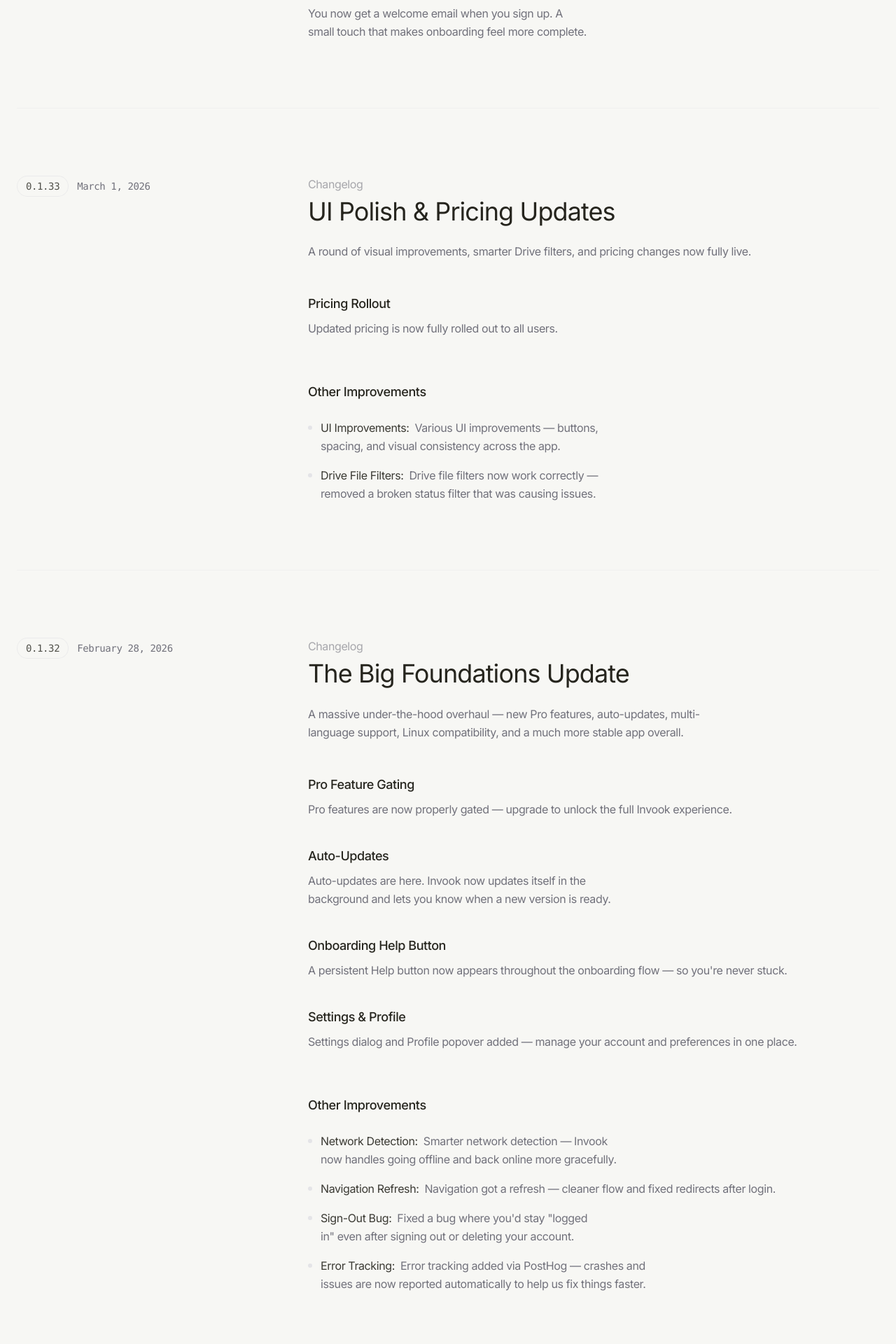
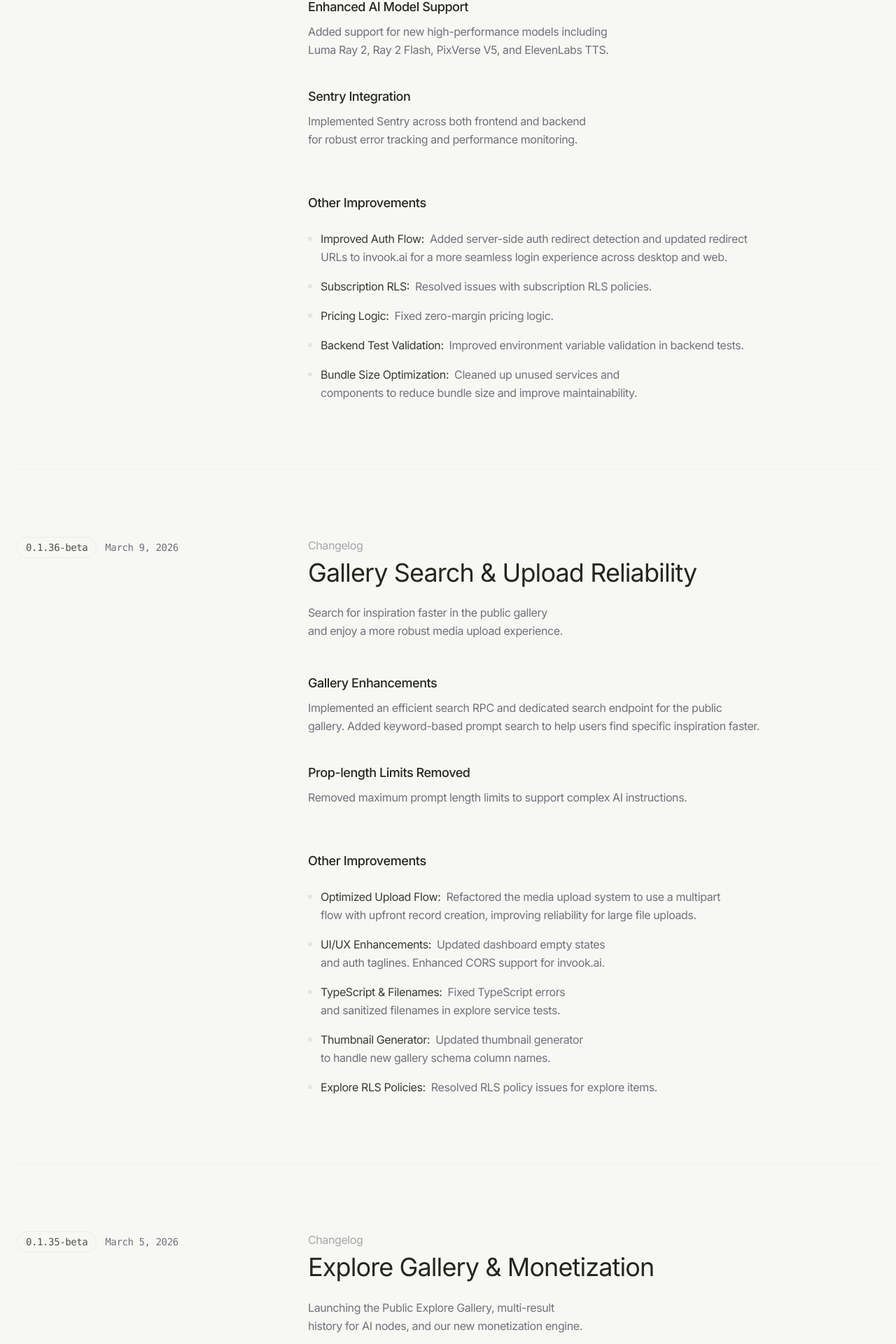
Before and after one commit to Thinking-Sound-Lab/tsl-website, a Next.js app: page /changelog in a window 1280 px wide. Shown: the part 456-2376 px from the top of the page at 70% size. Built offline with nearby package versions, Linux system fonts and the light colour scheme; no server answers.

Commit message:
feat: add release notes for v0.1.37, v0.1.36, and v0.1.35

```diff
--- a/app/changelog/data.ts
+++ b/app/changelog/data.ts
@@ -15,6 +15,162 @@ export interface ChangelogItem {
 }
 
 export const changelogData: ChangelogItem[] = [
+  {
+    version: "0.1.37-beta",
+    date: "March 15, 2026",
+    summaryTitle: "Canvas Sharing & Better AI Models",
+    summaryBody:
+      "Collaboration takes a big step forward with Canvas Sharing, plus support for the latest AI models and improved stability with Sentry.",
+    changes: [
+      {
+        type: "feature",
+        title: "Canvas Sharing",
+        description:
+          "Introduced the ability to create, view, and clone canvases, enabling better collaboration and sharing of workflows.",
+      },
+      {
+        type: "feature",
+        title: "Enhanced AI Model Support",
+        description:
+          "Added support for new high-performance models including Luma Ray 2, Ray 2 Flash, PixVerse V5, and ElevenLabs TTS.",
+      },
+      {
+        type: "feature",
+        title: "Sentry Integration",
+        description:
+          "Implemented Sentry across both frontend and backend for robust error tracking and performance monitoring.",
+      },
+      {
+        type: "improvement",
+        title: "Improved Auth Flow",
+        description:
+          "Added server-side auth redirect detection and updated redirect URLs to invook.ai for a more seamless login experience across desktop and web.",
+      },
+      {
+        type: "bugfix",
+        title: "Subscription RLS",
+        description: "Resolved issues with subscription RLS policies.",
+      },
+      {
+        type: "bugfix",
+        title: "Pricing Logic",
+        description: "Fixed zero-margin pricing logic.",
+      },
+      {
+        type: "bugfix",
+        title: "Backend Test Validation",
+        description:
+          "Improved environment variable validation in backend tests.",
+      },
+      {
+        type: "improvement",
+        title: "Bundle Size Optimization",
+        description:
+          "Cleaned up unused services and components to reduce bundle size and improve maintainability.",
+      },
+    ],
+  },
+  {
+    version: "0.1.36-beta",
+    date: "March 9, 2026",
+    summaryTitle: "Gallery Search & Upload Reliability",
+    summaryBody:
+      "Search for inspiration faster in the public gallery and enjoy a more robust media upload experience.",
+    changes: [
+      {
+        type: "feature",
+        title: "Gallery Enhancements",
+        description:
+          "Implemented an efficient search RPC and dedicated search endpoint for the public gallery. Added keyword-based prompt search to help users find specific inspiration faster.",
+      },
+      {
+        type: "feature",
+        title: "Prop-length Limits Removed",
+        description:
+          "Removed maximum prompt length limits to support complex AI instructions.",
+      },
+      {
+        type: "improvement",
+        title: "Optimized Upload Flow",
+        description:
+          "Refactored the media upload system to use a multipart flow with upfront record creation, improving reliability for large file uploads.",
+      },
+      {
+        type: "improvement",
+        title: "UI/UX Enhancements",
+        description:
+          "Updated dashboard empty states and auth taglines. Enhanced CORS support for invook.ai.",
+      },
+      {
+        type: "bugfix",
+        title: "TypeScript & Filenames",
+        description:
+          "Fixed TypeScript errors and sanitized filenames in explore service tests.",
+      },
+      {
+        type: "bugfix",
+        title: "Thumbnail Generator",
+        description:
+          "Updated thumbnail generator to handle new gallery schema column names.",
+      },
+      {
+        type: "bugfix",
+        title: "Explore RLS Policies",
+        description: "Resolved RLS policy issues for explore items.",
+      },
+    ],
+  },
+  {
+    version: "0.1.35-beta",
+    date: "March 5, 2026",
+    summaryTitle: "Explore Gallery & Monetization",
+    summaryBody:
+      "Launching the Public Explore Gallery, multi-result history for AI nodes, and our new monetization engine.",
+    changes: [
+      {
+        type: "feature",
+        title: "Public Explore Gallery",
+        description:
+          "Launched the first version of the public gallery feature, including S3 integration, CloudFront thumbnail delivery with signed URLs, and admin moderation tools.",
+      },
+      {
+        type: "feature",
+        title: "Multi-Result History",
+        description:
+          "Added the ability for model nodes to maintain a history of multiple results, allowing users to iterate more effectively.",
+      },
+      {
+        type: "feature",
+        title: "Monetization Infrastructure",
+        description:
+          "Integrated Dodo Payments and established the initial billing/subscription management system.",
+      },
+      {
+        type: "improvement",
+        title: "Canvas Refinement",
+        description:
+          "Updated max tokens and node heights for better default layouts; added media info overlays and improved download icons.",
+      },
+      {
+        type: "improvement",
+        title: "Analytics Service",
+        description:
+          "Initial implementation of analytics tracking for better product insights.",
+      },
+      {
+        type: "improvement",
+        title: "Infra Optimization",
+        description:
+          "Consolidated CI/CD stacks and implemented multi-queue extraction pipelines using S3.",
+      },
+      {
+        type: "improvement",
+        title: "UI Styling",
+        description:
+          "Refined canvas node aesthetics and enforced consistent billing plan ordering.",
+      },
+    ],
+  },
   {
     version: "0.1.34",
     date: "March 1, 2026",
```
